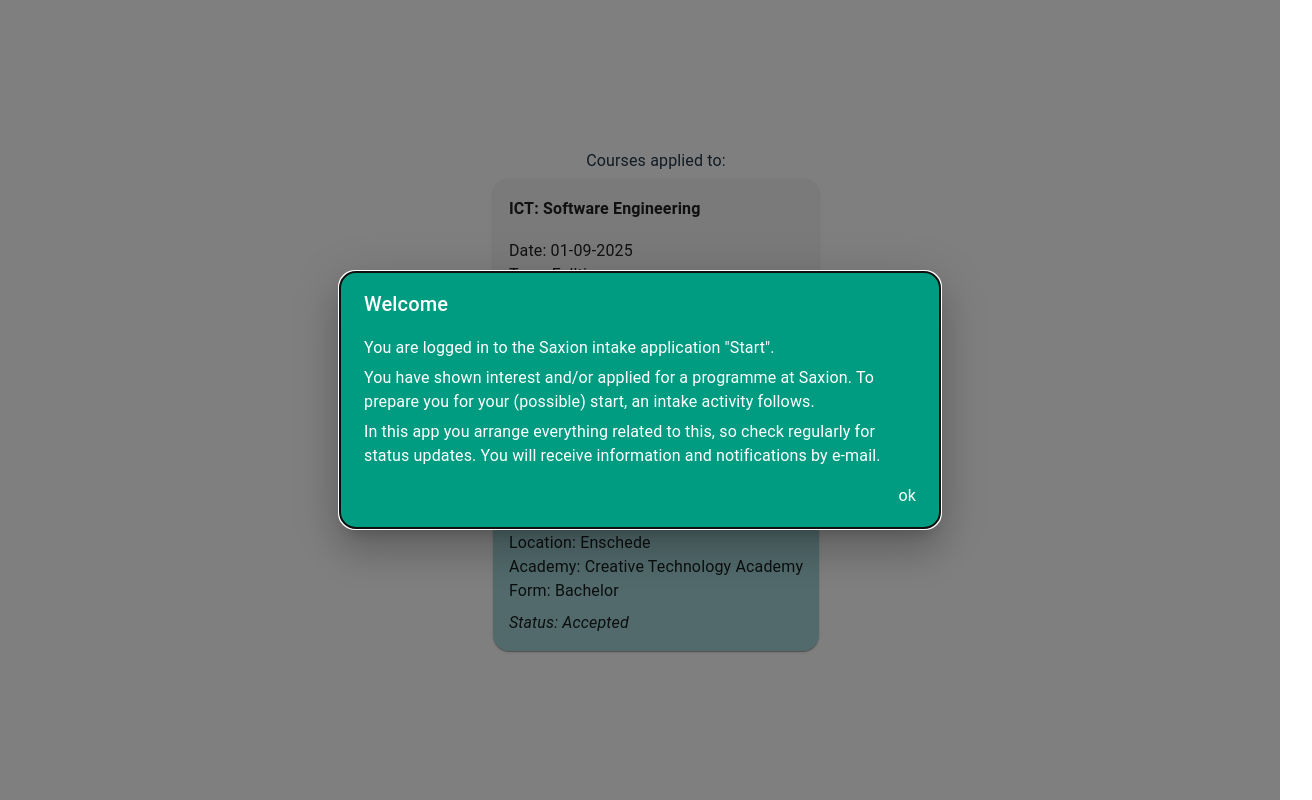
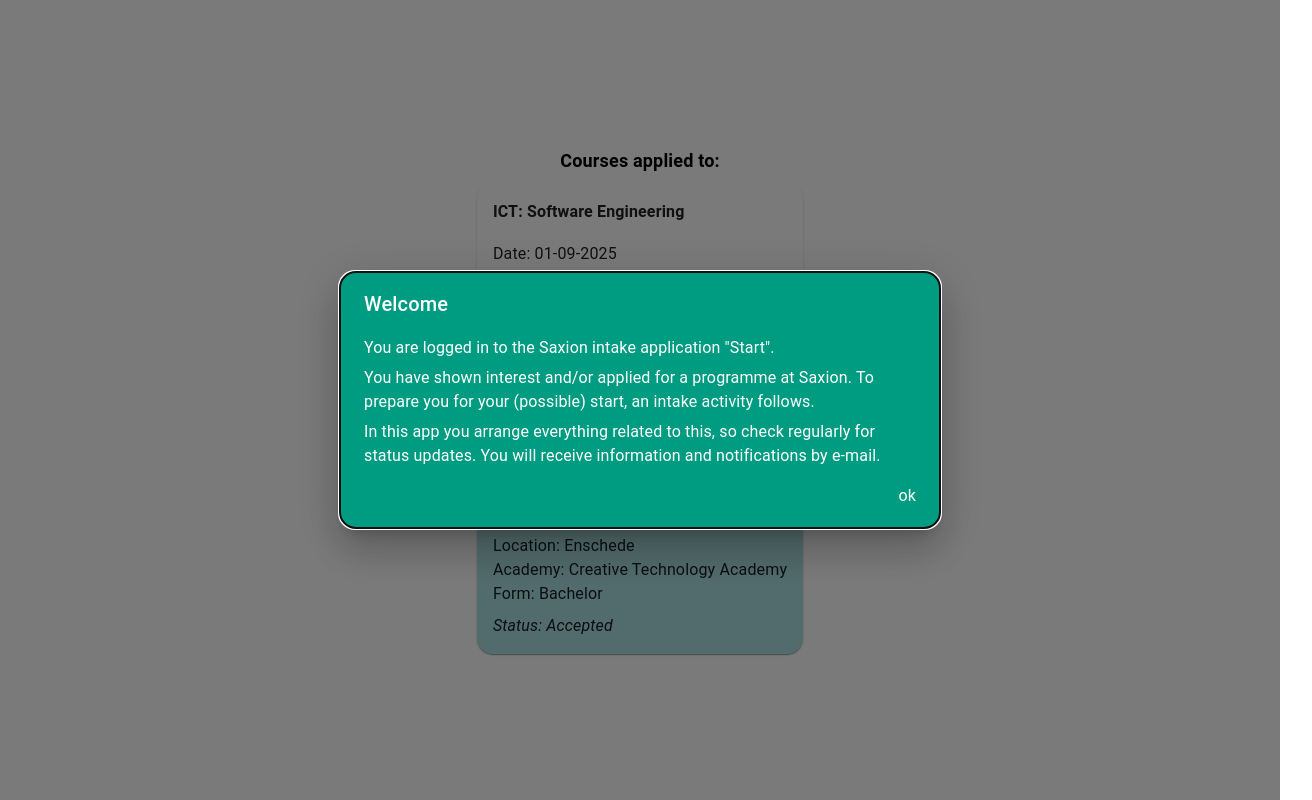
Before and after one commit to MaryOstovar/start-app, a React (Vite) app: page /courses in a window 1280 px wide. Shown: the whole page, 1312 px wide, since content can reach past the window. Built offline with nearby package versions, Linux system fonts and the light colour scheme.

Commit message:
fix: background color and title

```diff
--- a/src/courses.tsx
+++ b/src/courses.tsx
@@ -63,7 +63,16 @@
     };
 
     return (
-        <Box p={2} display="flex" flexDirection="column" justifyContent="center" alignItems="center" width="100vw">
+        <Box sx={{
+                minHeight: "100vh",
+                minWidth: "100vw",
+                bgcolor: (t) =>
+                    t.palette.mode === "light" ? "grey.100" : "background.default",
+                display: "flex",
+                flexDirection: "column",
+                justifyContent: "center",
+                alignItems: "center",
+            }}>
             <Dialog open={openDialog} onClose={handleDialogClose}
             sx={{
                 "& .MuiDialog-paper": {
@@ -86,7 +95,7 @@
                 </DialogContent>
             </Dialog>
 
-            <Typography gutterBottom>Courses applied to:</Typography>
+            <Typography paddingBottom="1vh" fontSize="large" fontWeight="bold" color="black">Courses applied to:</Typography>
             <Grid justifyContent={"center"} container spacing={2} direction="column">
                 {courses.map((course, idx) => (
                     <Grid key={idx}>
```
